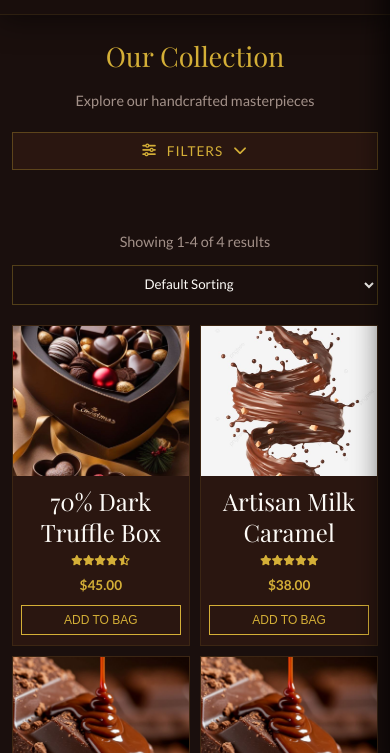
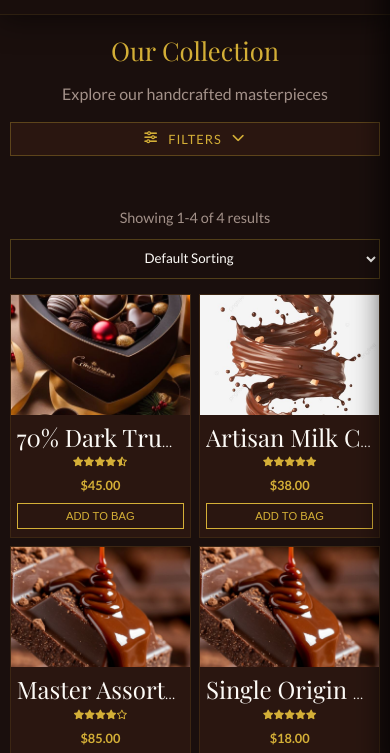
Before and after one commit to rk9351323/choco, a plain HTML site: page choco-luxury/shop.html in a window 390 px wide. Shown: the part 65-818 px from the top of the page. Drawn offline with nearby package versions, Linux system fonts and the light colour scheme; a web font is replaced by a local one.

Commit message:
Optimize shop mobile: smaller images, cleaner code

```diff
--- a/choco-luxury/shop.html
+++ b/choco-luxury/shop.html
@@ -208,16 +208,16 @@
       transform: rotate(180deg);
     }
 
-    /* ====== TABLET (max-width: 900px) ====== */
+    /* ====== TABLET & BELOW (max-width: 900px) ====== */
     @media screen and (max-width: 900px) {
       .shop-header h1 {
-        font-size: 2.4rem;
+        font-size: 2.2rem;
       }
 
       .shop-container {
         flex-direction: column;
-        padding: 0 4% 60px;
-        gap: 20px;
+        padding: 0 3% 50px;
+        gap: 15px;
       }
 
       .filter-toggle-btn {
@@ -236,17 +236,17 @@
       .shop-sidebar.show {
         max-height: 500px;
         opacity: 1;
-        margin-bottom: 20px;
+        margin-bottom: 15px;
       }
 
       .filter-group {
-        margin-bottom: 20px;
+        margin-bottom: 15px;
       }
 
       .filter-list {
         display: flex;
         flex-wrap: wrap;
-        gap: 10px;
+        gap: 8px;
       }
 
       .filter-list li {
@@ -255,11 +255,10 @@
 
       .filter-list a {
         display: inline-block;
-        padding: 6px 14px;
+        padding: 5px 12px;
         border: 1px solid rgba(212, 175, 55, 0.2);
         border-radius: 20px;
-        font-size: 0.9rem;
-        transition: var(--transition-smooth);
+        font-size: 0.85rem;
       }
 
       .filter-list a:hover,
@@ -269,63 +268,11 @@
         color: var(--gold);
       }
 
-      .grid {
-        grid-template-columns: repeat(2, 1fr);
-        gap: 20px;
-      }
-
-      .product-img-wrapper {
-        height: 220px;
-      }
-
-      .product-info {
-        padding: 15px;
-      }
-
-      .product-name {
-        font-size: 1.1rem;
-      }
-
-      .product-price {
-        font-size: 1rem;
-      }
-
-      .product-rating {
-        font-size: 0.8rem;
-        margin-bottom: 10px;
-      }
-
-      .shop-btn {
-        padding: 8px;
-        font-size: 0.85rem;
-      }
-    }
-
-    /* ====== SMALL TABLET / LARGE PHONE (max-width: 600px) ====== */
-    @media screen and (max-width: 600px) {
-      .shop-header {
-        padding-top: calc(var(--nav-height) + 30px);
-        padding-bottom: 25px;
-      }
-
-      .shop-header h1 {
-        font-size: 2rem;
-      }
-
-      .shop-header p {
-        font-size: 0.9rem;
-      }
-
-      .shop-container {
-        padding: 0 3% 50px;
-        gap: 15px;
-      }
-
       .shop-controls {
         flex-direction: column;
-        gap: 12px;
+        gap: 10px;
         align-items: stretch;
-        margin-bottom: 20px;
+        margin-bottom: 15px;
       }
 
       .shop-controls span {
@@ -354,17 +301,17 @@
 
       .product-name {
         font-size: 0.95rem;
-        margin-bottom: 4px;
+        margin-bottom: 3px;
       }
 
       .product-price {
         font-size: 0.9rem;
-        margin-bottom: 10px;
+        margin-bottom: 8px;
       }
 
       .product-rating {
         font-size: 0.75rem;
-        margin-bottom: 8px;
+        margin-bottom: 6px;
       }
 
       .shop-btn {
@@ -372,79 +319,81 @@
         font-size: 0.8rem;
         letter-spacing: 0.5px;
       }
-
-      .filter-list a {
-        padding: 5px 12px;
-        font-size: 0.85rem;
-      }
     }
 
     /* ====== PHONE (max-width: 480px) ====== */
     @media screen and (max-width: 480px) {
       .shop-header {
-        padding-top: calc(var(--nav-height) + 20px);
-        padding-bottom: 20px;
+        padding-top: calc(var(--nav-height) + 15px);
+        padding-bottom: 15px;
       }
 
       .shop-header h1 {
-        font-size: 1.7rem;
+        font-size: 1.6rem;
       }
 
       .shop-container {
-        padding: 0 3% 40px;
+        padding: 0 2.5% 30px;
       }
 
       .grid {
-        grid-template-columns: repeat(2, 1fr);
-        gap: 10px;
+        gap: 8px;
+      }
+
+      .product-card:hover {
+        transform: none;
       }
 
       .product-img-wrapper {
-        height: 150px;
+        height: 120px;
       }
 
       .product-info {
-        padding: 10px 8px;
+        padding: 8px 6px;
       }
 
       .product-name {
-        font-size: 0.85rem;
-        margin-bottom: 3px;
-        line-height: 1.3;
+        font-size: 0.78rem;
+        line-height: 1.2;
+        margin-bottom: 2px;
+        white-space: nowrap;
+        overflow: hidden;
+        text-overflow: ellipsis;
       }
 
       .product-price {
-        font-size: 0.85rem;
-        margin-bottom: 8px;
+        font-size: 0.8rem;
+        margin-bottom: 6px;
       }
 
       .product-rating {
-        font-size: 0.7rem;
-        margin-bottom: 6px;
+        font-size: 0.65rem;
+        margin-bottom: 5px;
       }
 
       .product-rating i {
-        font-size: 0.65rem;
+        font-size: 0.6rem;
       }
 
       .shop-btn {
-        padding: 7px 5px;
-        font-size: 0.75rem;
+        padding: 6px 4px;
+        font-size: 0.7rem;
         letter-spacing: 0;
       }
 
       .filter-toggle-btn {
-        padding: 10px 15px;
-        font-size: 0.85rem;
+        padding: 8px 12px;
+        font-size: 0.8rem;
+        margin-bottom: 10px;
       }
 
       .filter-group h3 {
-        font-size: 1rem;
+        font-size: 0.95rem;
       }
 
       .filter-list a {
-        padding: 4px 10px;
-        font-size: 0.8rem;
+        padding: 4px 9px;
+        font-size: 0.75rem;
       }
     }
   </style>
```
